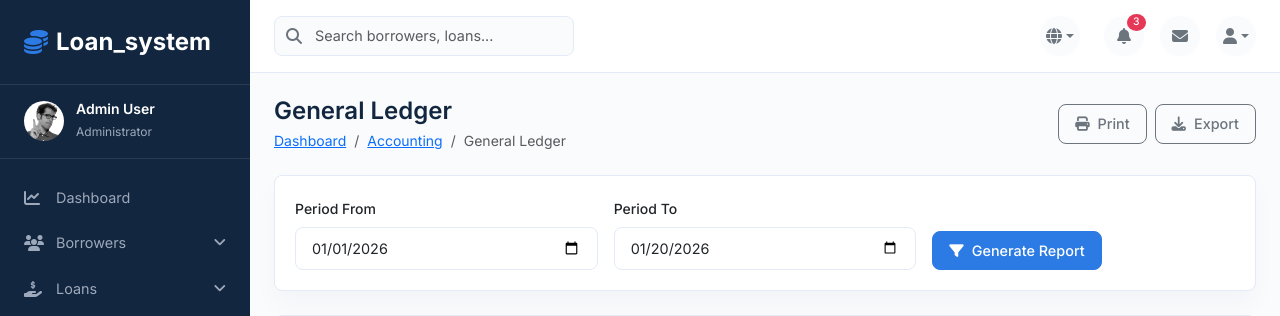
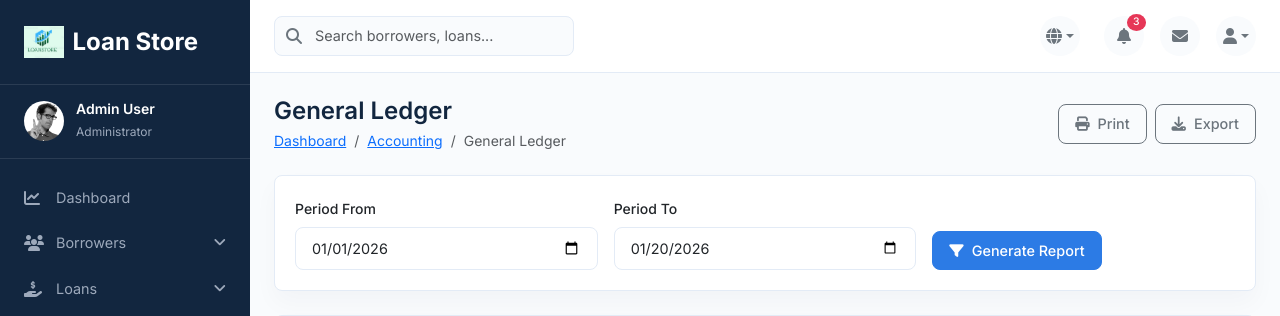
Before and after one commit to fridygreyhat/loan_system, a PHP site: page /accounting/general_ledger.php in a window 1280 px wide. Shown: the top 316 px of the page. Run offline with PHP 8.4, Linux system fonts and the light colour scheme; data that the repository does not hold is empty; some libraries are stand-ins or nearby versions.

Commit message:
Update system name and add company logo to enhance branding
Modifies `includes/header.php` and `login.php` to change the system name from "Loan_system" to "Loan Store" and integrate the company logo.

Replit-Commit-Author: Agent
Replit-Commit-Session-Id: dc3c07b0-0c5b-4210-a188-fa4a2f5b311b
Replit-Commit-Checkpoint-Type: full_checkpoint
Replit-Commit-Event-Id: 6d62ba28-a655-464c-90ba-36fb26b5b9c2
Replit-Commit-Screenshot-Url: https://storage.googleapis.com/screenshot-production-us-central1/188b8014-310c-4017-9120-5e23b2b77949/dc3c07b0-0c5b-4210-a188-fa4a2f5b311b/nprLZOk
Replit-Helium-Checkpoint-Created: true

```diff
--- a/includes/header.php
+++ b/includes/header.php
@@ -9,7 +9,7 @@ require_once ($base_path ?? '') . 'helpers/lang.php';
 <head>
     <meta charset="UTF-8">
     <meta name="viewport" content="width=device-width, initial-scale=1.0">
-    <title><?php echo isset($page_title) ? $page_title . ' - ' : ''; ?>Loan_system</title>
+    <title><?php echo isset($page_title) ? $page_title . ' - ' : ''; ?>Loan Store</title>
     <link href="https://cdn.jsdelivr.net/npm/bootstrap@5.3.2/dist/css/bootstrap.min.css" rel="stylesheet">
     <link href="https://cdnjs.cloudflare.com/ajax/libs/font-awesome/6.5.1/css/all.min.css" rel="stylesheet">
     <link href="https://fonts.googleapis.com/css2?family=Inter:wght@300;400;500;600;700&display=swap" rel="stylesheet">
@@ -21,8 +21,8 @@ require_once ($base_path ?? '') . 'helpers/lang.php';
         <aside class="sidebar">
             <div class="sidebar-header">
                 <a href="<?php echo $base_path ?? ''; ?>home/dashboard.php" class="sidebar-logo">
-                    <i class="fas fa-coins"></i>
-                    <span>Loan_system</span>
+                    <img src="<?php echo $base_path ?? ''; ?>uploads/logo.jpg" alt="Loan Store" style="height: 32px; width: auto;">
+                    <span>Loan Store</span>
                 </a>
             </div>
 
--- a/login.php
+++ b/login.php
@@ -9,7 +9,7 @@ require_once 'helpers/lang.php';
 <head>
     <meta charset="UTF-8">
     <meta name="viewport" content="width=device-width, initial-scale=1.0">
-    <title><?php echo __('sign_in'); ?> - Loan_system</title>
+    <title><?php echo __('sign_in'); ?> - Loan Store</title>
     <link href="https://cdn.jsdelivr.net/npm/bootstrap@5.3.2/dist/css/bootstrap.min.css" rel="stylesheet">
     <link href="https://cdnjs.cloudflare.com/ajax/libs/font-awesome/6.5.1/css/all.min.css" rel="stylesheet">
     <link href="https://fonts.googleapis.com/css2?family=Inter:wght@300;400;500;600;700&display=swap" rel="stylesheet">
@@ -18,7 +18,8 @@ require_once 'helpers/lang.php';
 <body class="login-page">
     <div class="login-card">
         <div class="logo">
-            <h2><i class="fas fa-coins me-2"></i>Loan_system</h2>
+            <img src="uploads/logo.jpg" alt="Loan Store" style="height: 60px; width: auto; margin-bottom: 10px;">
+            <h2>Loan Store</h2>
             <p><?php echo __('loan_management_system'); ?></p>
         </div>
 
```
Also changed, not shown: attached_assets/WhatsApp_Image_2026-01-20_at_3.36.29_AM_1768871925115.jpeg (added), uploads/logo.jpg (added).
